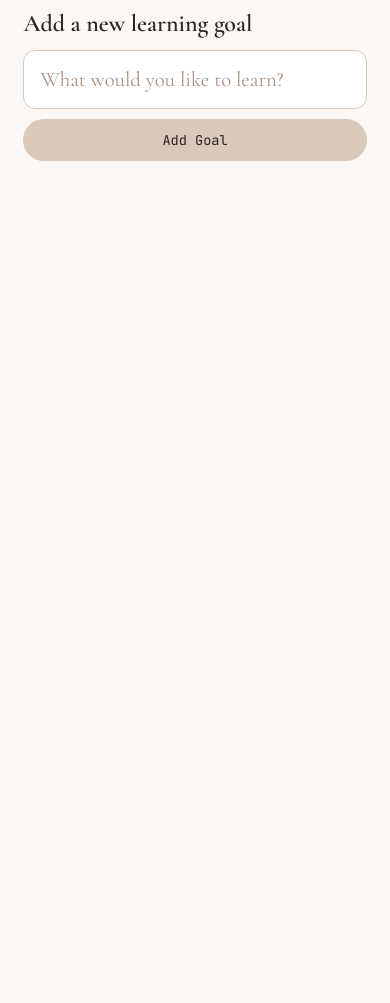
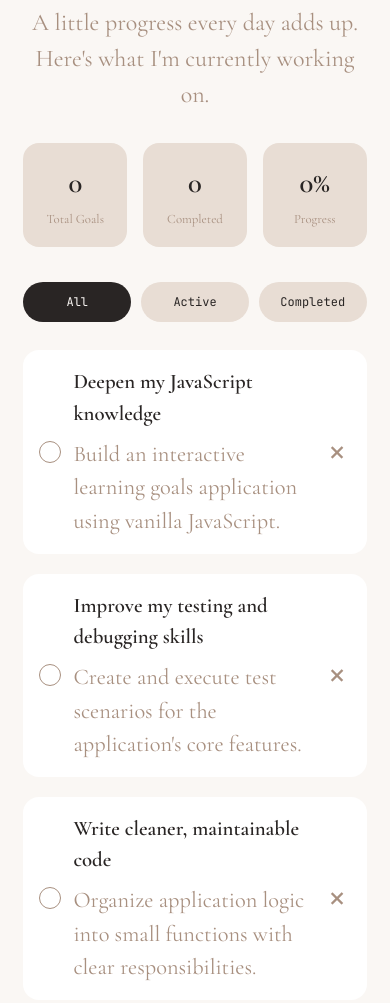
Before and after one commit to danevairena/interactive-portfolio, a plain HTML site: page index.html in a window 390 px wide. Shown: the part 3912-4915 px from the top of the page. Before the commit the page ends 4163 px from the top, so only its background shows below. Drawn offline with nearby package versions, Linux system fonts and the light colour scheme.

Commit message:
feat: render learning goals with toggle and delete actions

```diff
--- a/css/style.css
+++ b/css/style.css
@@ -32,6 +32,9 @@ body {
     color: var(--text-color);
     font-family: 'Cormorant Garamond', serif;
     transition: background-color 0.3s, color 0.3s;
+
+    font-size: 18px;
+    line-height: 1.5;
 }
 
 h1, h2, h3 {
@@ -68,7 +71,7 @@ nav a {
     text-decoration: none;
 
     font-family: 'Cormorant Garamond', serif;
-    font-size: 1.2rem;
+    font-size: 1.4rem;
     font-weight: 500;
 
     transition: opacity 0.2s ease;
@@ -132,8 +135,9 @@ html {
     padding: 12px 28px;
 
     font-family: 'JetBrains Mono', monospace;
-    font-size: 0.85rem;
+    font-size: 1rem;
     cursor: pointer;
+    text-decoration: none;
 
     transition: background-color 0.3s ease;
 }
@@ -154,7 +158,7 @@ html {
 
 .hero-label {
     font-family: 'JetBrains Mono', monospace;
-    font-size: 0.8rem;
+    font-size: 0.95rem;
     letter-spacing: 4px;
     color: var(--muted-color);
 }
@@ -172,11 +176,6 @@ html {
     color: var(--muted-color);
     max-width: 450px;
     margin-bottom: 36px;
-}
-
-.primary-button {
-    display: inline-block;
-    text-decoration: none;
 }
 
 .hero-image {
@@ -246,7 +245,7 @@ html {
 
 .section-label {
     font-family: 'JetBrains Mono', monospace;
-    font-size: 0.75rem;
+    font-size: 0.9rem;
     letter-spacing: 4px;
     color: var(--muted-color);
 }
@@ -257,7 +256,7 @@ html {
 }
 
 .about-text p {
-    font-size: 1.4rem;
+    font-size: 1.55rem;
     line-height: 1.7;
     margin-bottom: 24px;
 }
@@ -321,7 +320,7 @@ html {
 }
 
 .skills-heading p {
-    font-size: 1.3rem;
+    font-size: 1.5rem;
     color: var(--muted-color);
     margin: 0;
 }
@@ -352,7 +351,7 @@ html {
 }
 
 .skill-card h3 {
-    font-size: 1.8rem;
+    font-size: 2rem;
     margin: 0 0 16px;
 }
 
@@ -364,7 +363,7 @@ html {
 
 .skill-card li {
     font-family: 'JetBrains Mono', monospace;
-    font-size: 0.8rem;
+    font-size: 1rem;
     line-height: 1.9;
     color: var(--accent-color);
 }
@@ -402,7 +401,7 @@ html {
 
 .learning-heading {
     text-align: center;
-    margin-bottom: 40px;
+    margin-bottom: 55px;
 }
 
 .learning-heading h2 {
@@ -411,7 +410,7 @@ html {
 }
 
 .learning-heading p {
-    font-size: 1.3rem;
+    font-size: 1.5rem;
     color: var(--muted-color);
     margin: 0;
 }
@@ -421,8 +420,8 @@ html {
 .goals-stats {
     display: grid;
     grid-template-columns: repeat(3, 1fr);
-    gap: 12px;
-    margin-bottom: 16px;
+    gap: 16px;
+    margin-bottom: 35px;
 }
 
 .stat-card {
@@ -434,12 +433,12 @@ html {
 
 .stat-card span {
     display: block;
-    font-size: 2.5rem;
+    font-size: 3rem;
     font-weight: 600;
 }
 
 .stat-card p {
-    font-size: 0.9rem;
+    font-size: 1.2rem;
     color: var(--muted-color);
     margin: 6px 0 0;
 }
@@ -452,7 +451,7 @@ html {
 
 .goal-form label {
     display: block;
-    font-size: 1.5rem;
+    font-size: 1.8rem;
     font-weight: 600;
     margin-bottom: 12px;
 }
@@ -474,7 +473,7 @@ html {
     color: var(--text-color);
 
     font-family: 'Cormorant Garamond', serif;
-    font-size: 1.3rem;
+    font-size: 1.5rem;
 }
 
 #goal-input::placeholder {
@@ -501,7 +500,7 @@ html {
 .goal-filters {
     display: flex;
     gap: 10px;
-    margin-bottom: 16px;
+    margin-bottom: 28px;
 }
 
 .filter-btn {
@@ -513,7 +512,7 @@ html {
     color: var(--text-color);
 
     font-family: 'JetBrains Mono', monospace;
-    font-size: 0.8rem;
+    font-size: 1rem;
     cursor: pointer;
 
     transition: background-color 0.2s ease;
@@ -533,36 +532,41 @@ html {
 .goals-list {
     list-style: none;
     padding: 0;
-    margin: 0;
+    margin: 0 0 60px;
 
     display: flex;
     flex-direction: column;
-    gap: 14px;
+    gap: 20px;
 }
 
 .goal-item {
     display: flex;
-    align-items: flex-start;
+    align-items: center;
     gap: 16px;
 
-    padding: 22px;
+    padding: 28px;
     background-color: var(--card-bg);
     border-radius: 16px;
 }
 
-/* Completion Button */
+/* Goal Status */
 
 .goal-status {
+    width: 22px;
+    height: 22px;
     flex-shrink: 0;
-    width: 24px;
-    height: 24px;
+    border: 1.5px solid var(--accent-color);
+    border-radius: 50%;
+    background: transparent;
+    color: var(--text-color);
+    cursor: pointer;
+
+    display: flex;
+    align-items: center;
+    justify-content: center;
+
+    font-size: 14px;
     padding: 0;
-
-    border: none;
-    border-radius: 50%;
-    background-color: var(--accent-color);
-
-    cursor: pointer;
 }
 
 .goal-item.completed .goal-status {
@@ -584,7 +588,7 @@ html {
 }
 
 .goal-title {
-    font-size: 1.5rem;
+    font-size: 1.85rem;
     font-weight: 600;
     margin: 0 0 8px;
     overflow-wrap: anywhere;
@@ -595,7 +599,7 @@ html {
 }
 
 .goal-description {
-    font-size: 1.1rem;
+    font-size: 1.4rem;
     color: var(--muted-color);
     margin: 0;
     overflow-wrap: anywhere;
@@ -610,12 +614,8 @@ html {
     color: var(--muted-color);
     cursor: pointer;
     padding: 4px;
-}
-
-.goal-delete svg {
-    display: block;
-    width: 20px;
-    height: 20px;
+    font-size: 32px;
+    line-height: 1;
 }
 
 .goal-delete:hover {
--- a/index.html
+++ b/index.html
@@ -278,6 +278,8 @@
     <footer>
 
     </footer>
-   <script src="js/app.js"></script>
+
+    <script src="js/app.js"></script>
+    <script type="module" src="js/goals.js"></script>
 </body>
 </html>
--- a/js/app.js
+++ b/js/app.js
@@ -1,3 +1,4 @@
+/* THEME TOGGLE */
 const themeToggle = document.getElementById("theme-toggle");
 const moonIcon = document.getElementById("moon-icon");
 const sunIcon = document.getElementById("sun-icon");
@@ -11,6 +12,7 @@ themeToggle.addEventListener("click", () => {
     themeToggle.setAttribute("aria-label", isDark ? "Switch to light mode" : "Switch to dark mode");
 });
 
+/* MOBILE NAVIGATION */
 const menuToggle = document.getElementById("menu-toggle");
 const mainNav = document.getElementById("main-nav");
 
--- /dev/null
+++ b/js/goals-ui.js
@@ -0,0 +1,62 @@
+/* LEARNING GOALS UI */
+
+const goalsList = document.getElementById("goals-list");
+
+export function renderGoals(goals, onToggle, onDelete) {
+    goalsList.replaceChildren();
+
+    goals.forEach(goal => {
+        const listItem = document.createElement("li");
+        listItem.classList.add("goal-item");
+
+        if (goal.completed) {
+            listItem.classList.add("completed");
+        }
+
+        // Status button
+        const statusButton = document.createElement("button");
+        statusButton.type = "button";
+        statusButton.classList.add("goal-status");
+        statusButton.textContent = goal.completed ? "✓" : "";
+        statusButton.setAttribute(
+            "aria-label",
+            goal.completed ? "Mark as active" : "Mark as completed"
+        );
+
+        statusButton.addEventListener("click", () => {
+            onToggle(goal.id);
+        });
+
+        // Goal content
+
+        const goalDetails = document.createElement("div");
+        goalDetails.classList.add("goal-details");
+
+        const goalTitle = document.createElement("h3");
+        goalTitle.classList.add("goal-title");
+        goalTitle.textContent = goal.title;
+
+        const goalDescription = document.createElement("p");
+        goalDescription.classList.add("goal-description");
+        goalDescription.textContent = goal.firstStep;
+
+        goalDetails.append(goalTitle, goalDescription);
+
+        // Delete button
+        const deleteButton = document.createElement("button");
+        deleteButton.type = "button";
+        deleteButton.classList.add("goal-delete");
+        deleteButton.textContent = "×";
+        deleteButton.setAttribute(
+            "aria-label",
+            `Delete ${goal.title}`
+        );
+
+        deleteButton.addEventListener("click", () => {
+            onDelete(goal.id);
+        });
+
+        listItem.append(statusButton, goalDetails, deleteButton);
+        goalsList.append(listItem);
+    });
+}
--- /dev/null
+++ b/js/goals.js
@@ -0,0 +1,48 @@
+/* LEARNING GOALS DATA */
+
+import { renderGoals } from "./goals-ui.js";
+
+const initialGoals = [
+    {
+        id: "goal-1",
+        title: "Deepen my JavaScript knowledge",
+        firstStep: "Build an interactive learning goals application using vanilla JavaScript.",
+        completed: false
+    },
+    {
+        id: "goal-2",
+        title: "Improve my testing and debugging skills",
+        firstStep: "Create and execute test scenarios for the application's core features.",
+        completed: false
+    },
+    {
+        id: "goal-3",
+        title: "Write cleaner, maintainable code",
+        firstStep: "Organize application logic into small functions with clear responsibilities.",
+        completed: false
+    }
+];
+
+let goals = initialGoals.map(goal => ({ ...goal }));
+
+function toggleGoal(id) {
+    const goal = goals.find(goal => goal.id === id);
+
+    if (!goal) return;
+
+    goal.completed = !goal.completed;
+    renderGoals(goals, toggleGoal, deleteGoal);
+}
+
+function deleteGoal(id) {
+    const confirmed = window.confirm(
+        "Are you sure you want to delete this learning goal?"
+    );
+
+    if (!confirmed) return;
+
+    goals = goals.filter(goal => goal.id !== id);
+    renderGoals(goals, toggleGoal, deleteGoal);
+}
+
+renderGoals(goals, toggleGoal, deleteGoal);
```
